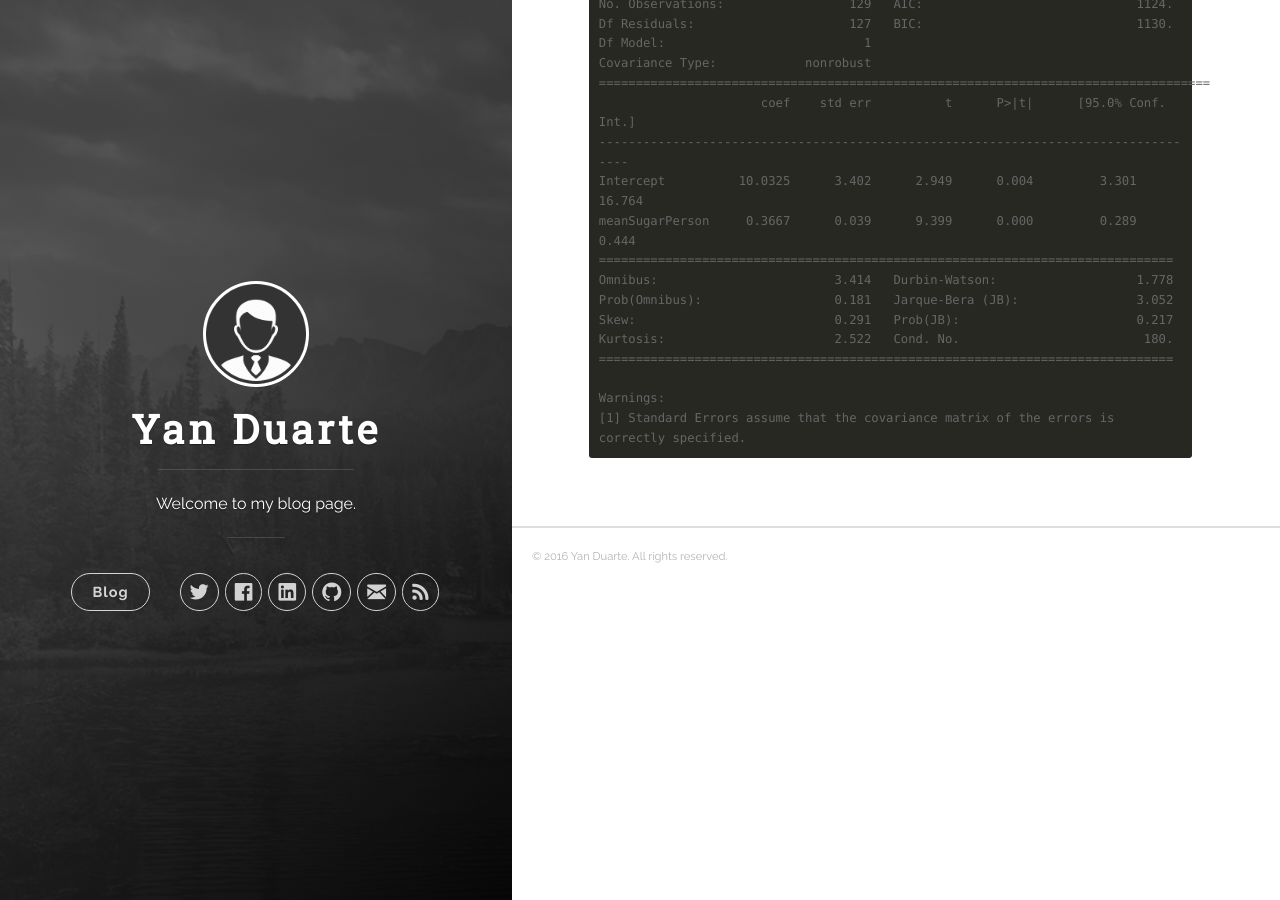
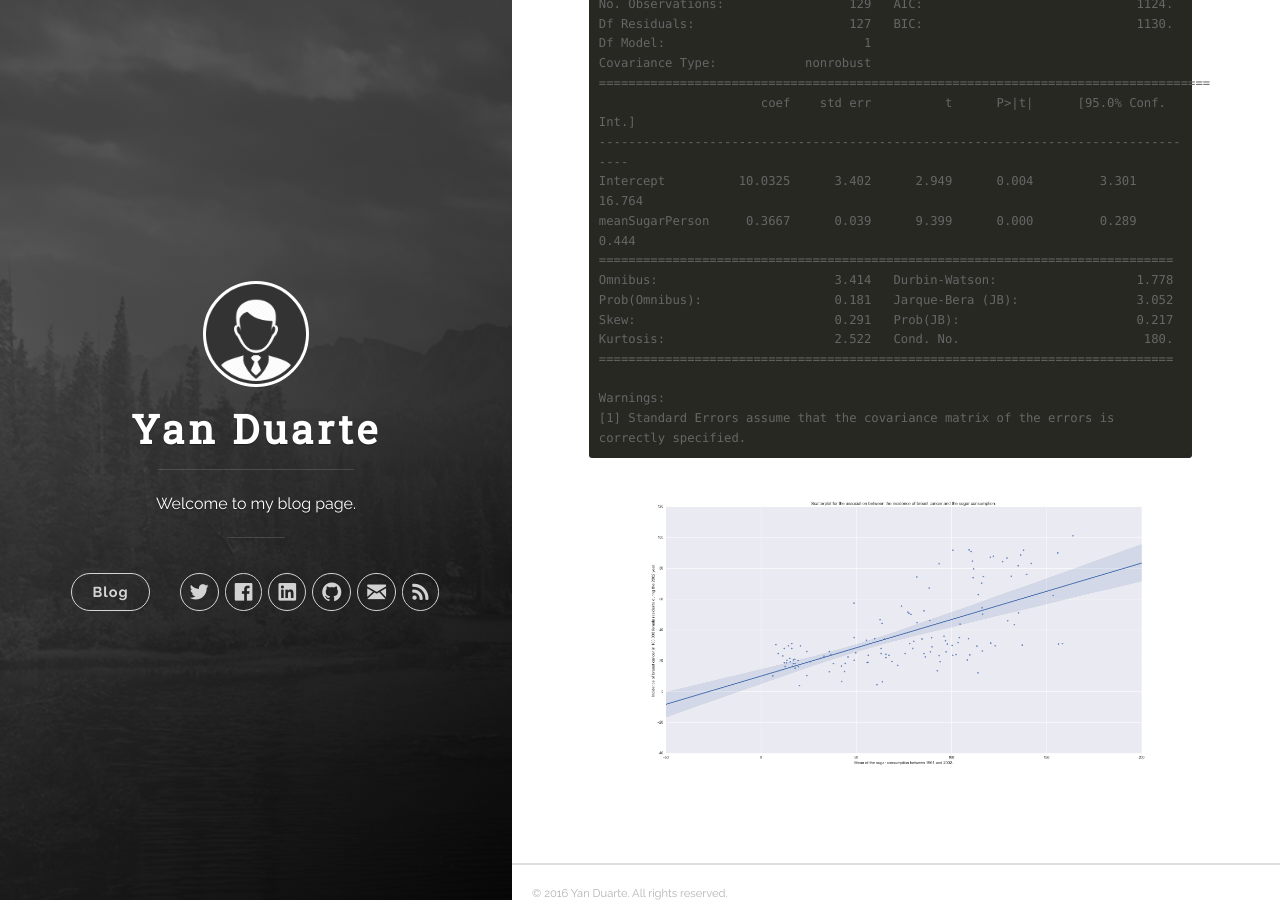
Before and after one commit to yan-duarte/yan-duarte.github.io, a Jekyll site: the page built from _posts/2016-09-10-RMP-Assignment2.md, in a window 1280 px wide and 900 px high, scrolled down 1590 px. Built offline with Jekyll 4.4.1, drawn with Linux system fonts in a browser that asks for light colours; nearby versions of some CDN libraries.

Commit message:
Updated 2016-09-10-RMP-Assignment2.md

````diff
--- a/_posts/2016-09-10-RMP-Assignment2.md
+++ b/_posts/2016-09-10-RMP-Assignment2.md
@@ -85,3 +85,5 @@
 Warnings:
 [1] Standard Errors assume that the covariance matrix of the errors is correctly specified.
 ```
+
+![Figure 1]({{site.baseurl}}/yan-duarte.github.io/images/rmp-assignments/rmp-ass2-fig1.png)
````
